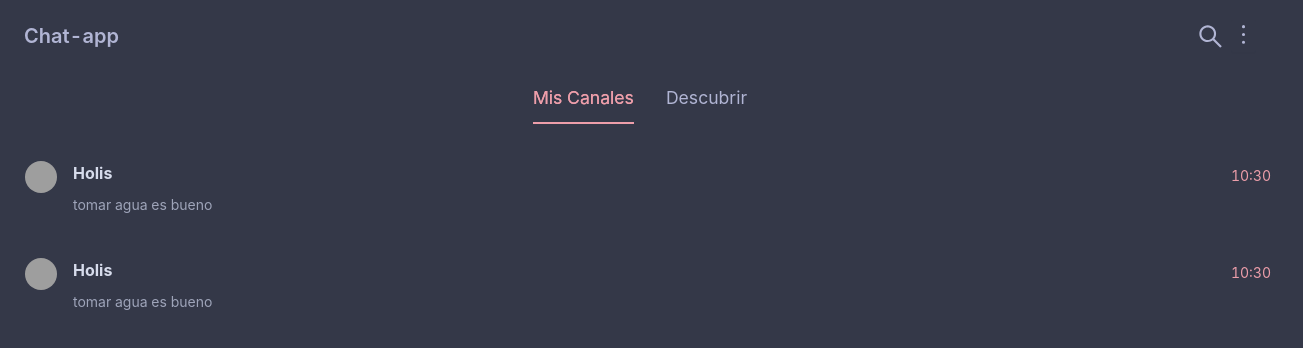
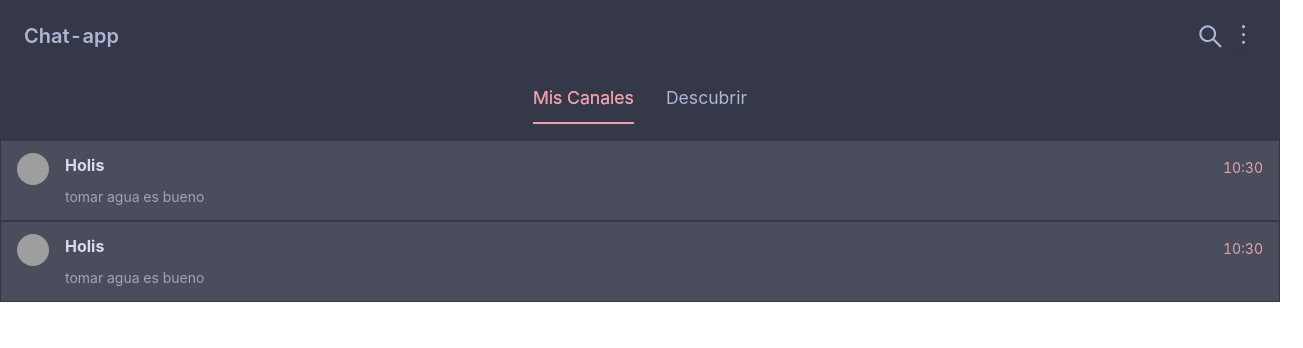
Before and after one commit to Laboratoria/REG003-chat-app, a Next.js app: page /chat in a window 1280 px wide. Shown: the top 348 px of the page, 1303 px wide, since content can reach past the window. Built offline with nearby package versions, Linux system fonts and the light colour scheme; grey boxes are pictures that could not be loaded.

Commit message:
FEAT: toggle search component

```diff
--- a/components/Header/Header.tsx
+++ b/components/Header/Header.tsx
@@ -3,8 +3,17 @@ import { PageHeader, Menu, Dropdown, Button} from 'antd';
 import { MoreOutlined, SearchOutlined } from '@ant-design/icons';
 import { useRouter } from "next/router";
 
-const Header: NextPage = () => {
+interface Props {
+  setActiveSearch:React.Dispatch<React.SetStateAction<boolean>>;
+  activeSearch:boolean;
+}
+
+const Header: NextPage<Props>= ({setActiveSearch, activeSearch}) => {
   const router = useRouter();
+  const toggleSearch =()=>{
+    setActiveSearch(!activeSearch)
+
+  }
   const menu = (
     <Menu>
       <Menu.Item key="profile">
@@ -49,7 +58,7 @@ const Header: NextPage = () => {
     <SearchOutlined style={{
       fontSize: 25,
       verticalAlign: 'top',
-    }}  key="search"/>,
+    }}  onClick={toggleSearch} key="search"/>,
     <DropdownMenu key="more" />,
     ]}
   >
--- a/components/List-Chat/ListChat.scss
+++ b/components/List-Chat/ListChat.scss
@@ -1,7 +1,6 @@
 .card-item{
   width: 100%;
-  background-color: $color4;
-
+  background-color: $color8;
   border: 1px solid $color4;
   border-radius: 0;
 }
@@ -19,6 +18,10 @@
 .ant-card-meta-detail{
   margin: 0;
 }
+.ant-card-body{
+padding: 1rem;
+
+}
 .time{
 color:$color7;
 width: 100%;
--- a/components/List-Chat/ListChat.tsx
+++ b/components/List-Chat/ListChat.tsx
@@ -1,15 +1,18 @@
 import type { NextPage } from "next";
 import { Card, Avatar } from 'antd';
 import { useRouter } from "next/router";
-import { useState } from "react";
+import React from "react";
+
 const { Meta } = Card;
+interface Props {
+  channelTitle:String;
+  lastMessage: String;
+  time: String;
+}
 
-const ListChat: NextPage = () => {
+const ListChat: NextPage<Props> = ({channelTitle,lastMessage, time}) => {
 const router = useRouter();
-//TODO ESTOS ESTADOS SERIAN PROPS QUE RECIBIRA DEL PADRE
-const  [channelTitle, setChannelTitle]=useState("holis")
-const [lastMessage, setLastChannel] =useState("tomar agua es bueno")
-const [time, setTime] =useState("10:30")
+
 
   return (
     <>
--- a/components/Login/login.scss
+++ b/components/Login/login.scss
@@ -6,7 +6,6 @@
     //margin: 5rem auto;
   overflow: hidden;
   width: 100%;
-
 }
 
 
--- a/components/Tabs/tabs.scss
+++ b/components/Tabs/tabs.scss
@@ -1,7 +1,7 @@
 .ant-tabs{
+  width: 100%;
   background-color: $color4;
   color: $color3;
-  padding: 0 1rem;
   align-items: center;
   justify-content: space-around;
 }
--- a/pages/chat.tsx
+++ b/pages/chat.tsx
@@ -2,14 +2,21 @@ import type { NextPage } from 'next';
 import Header from '../components/Header/Header'
 import TabsMenu from '../components/Tabs/tabs';
 import ListChat from '../components/List-Chat/ListChat'
+import SearchSide from '../components/Search/Search';
+import { useState } from "react";
 //TODO ROUTER
 const Chat: NextPage = () => {
+  const [channelTitle, setChannelTitle] = useState("holis")
+  const [lastMessage, setLastChannel] = useState("tomar agua es bueno")
+  const [time, setTime] = useState("10:30")
+  const [activeSearch, setActiveSearch] = useState(false)
   return (
-    < >
-      <Header></Header>
+    <section className="container">
+      <Header setActiveSearch={setActiveSearch} activeSearch={activeSearch}></Header>
       <TabsMenu></TabsMenu>
-      <ListChat></ListChat>
-    </>
+      {activeSearch ? <SearchSide ></SearchSide> :''}
+      <ListChat channelTitle={channelTitle} lastMessage={lastMessage} time={time}></ListChat>
+    </section>
   );
 };
 
--- a/styles/globals.scss
+++ b/styles/globals.scss
@@ -12,6 +12,7 @@ $color4: #343848;
 $color5: #6fa2b0;
 $color6: #887370;
 $color7: #ed9eaa;
+$color8: #343848e3;
 
 $poppins: "Poppins", sans-serif;
 $poiret: "Poiret One", cursive;
@@ -26,7 +27,6 @@ $poiret: "Poiret One", cursive;
 body {
   height: 100vh;
   width: 100vw;
-  background-color: $color4;
 }
 
 h1,
--- a/styles/index.scss
+++ b/styles/index.scss
@@ -3,4 +3,5 @@
 @import '../components/Register/register.scss';
 @import '../components/Tabs/tabs.scss';
 @import '../components/Header/Header.scss';
-@import '../components//List-Chat/ListChat.scss';
+@import '../components/List-Chat/ListChat.scss';
+@import '../components/Search/Search.scss'
```
